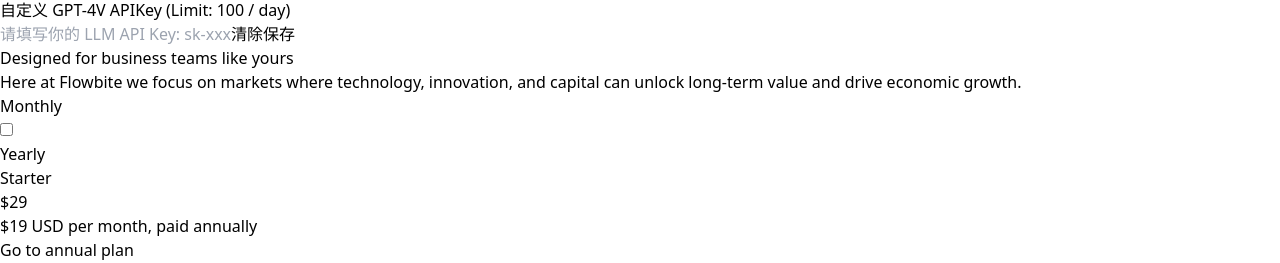
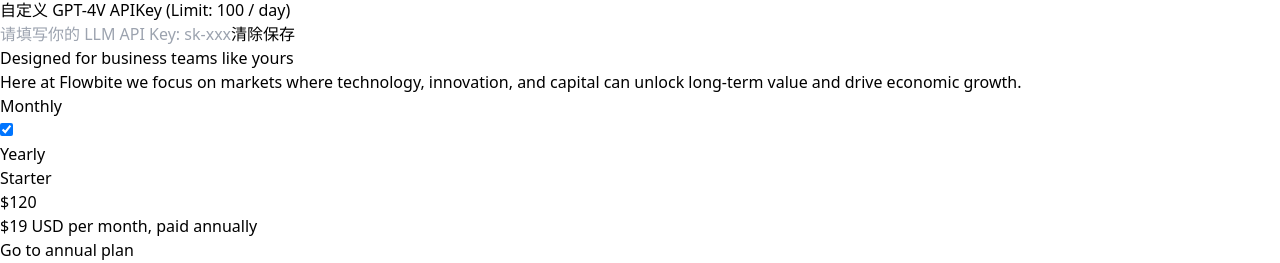
Before and after one commit to DDMeaqua/bbgpt, a Vue app: page / in a window 1280 px wide. Shown: the part 2339-2602 px from the top of the page. Built offline with nearby package versions, Linux system fonts and the light colour scheme.

Commit message:
feat: 更新pricing

```diff
--- a/src/components/Pricing.vue
+++ b/src/components/Pricing.vue
@@ -11,7 +11,7 @@
               <!-- Switch Container -->
               <div>
                 <label for="toggle-example" class="flex relative items-center mx-4 cursor-pointer">
-                  <input type="checkbox" id="toggle-example" class="sr-only">
+                  <input type="checkbox" id="toggle-example" class="sr-only" v-model="annual">
                   <div class="w-11 h-6 bg-gray-200 rounded-full border-2 border-gray-200 toggle-bg"></div>
                 </label>
               </div>
@@ -24,7 +24,7 @@
           <!-- Pricing Card -->
           <div class="flex flex-col p-6 mx-auto max-w-xl text-center bg-white rounded-lg border border-gray-200 shadow xl:max-w-lg xl:p-8">
               <h3 class="mb-4 text-2xl font-medium text-gray-900">Starter</h3>
-              <span class="text-5xl font-extrabold text-gray-900">$29</span>
+              <span class="text-5xl font-extrabold text-gray-900">${{ annual ? '120' : '12' }}</span>
               <p class="mt-4 mb-1 text-gray-500 text-light">$19 USD per month, paid annually</p>
               <a href="#" class="inline-flex justify-center items-center font-medium text-primary-600 hover:text-primary-800">
                   Go to annual plan
@@ -77,11 +77,8 @@
           </div>
           <!-- Pricing Card -->
           <div class="flex flex-col p-6 mx-auto max-w-xl text-center bg-white rounded-lg border shadow xl:max-w-lg border-primary-600 xl:p-8 border-purple-600">
-              <div class="mb-2">
-                  <span class="py-1 px-3 text-sm text-primary-800 bg-primary-100 rounded text-purple-600 bg-purple-200">Most popular</span>
-              </div>
               <h3 class="mb-4 text-2xl font-medium text-gray-900">Premium</h3>
-              <span class="text-5xl font-extrabold text-gray-900">$199</span>
+              <span class="text-5xl font-extrabold text-gray-900">${{ annual ? '199' : '19' }}</span>
               <p class="mt-4 mb-1 text-gray-500 text-light">$159 USD per month, paid annually</p>
               <a href="#" class="inline-flex justify-center items-center font-medium text-primary-600 hover:text-primary-800">
                   Go to annual plan
@@ -135,7 +132,7 @@
           <!-- Pricing Card -->
           <div class="flex flex-col p-6 mx-auto max-w-xl text-center bg-white rounded-lg border border-gray-200 shadow xl:max-w-lg xl:p-8">
               <h3 class="mb-4 text-2xl font-medium text-gray-900">Enterprise</h3>
-              <span class="text-5xl font-extrabold text-gray-900">$599</span>
+              <span class="text-5xl font-extrabold text-gray-900">${{ annual ? '599' : '59' }}</span>
               <p class="mt-4 mb-1 text-gray-500 text-light ">$499 USD per month, paid annually</p>
               <a href="#" class="inline-flex justify-center items-center font-medium text-primary-600 hover:text-primary-800">
                   Go to annual plan
@@ -191,6 +188,11 @@
 </section>
 </template>
 
-<script setup></script>
+<script setup>
+import { ref } from 'vue'
+
+const annual = ref(true)
+
+</script>
 
 <style lang="scss" scoped></style>
```
